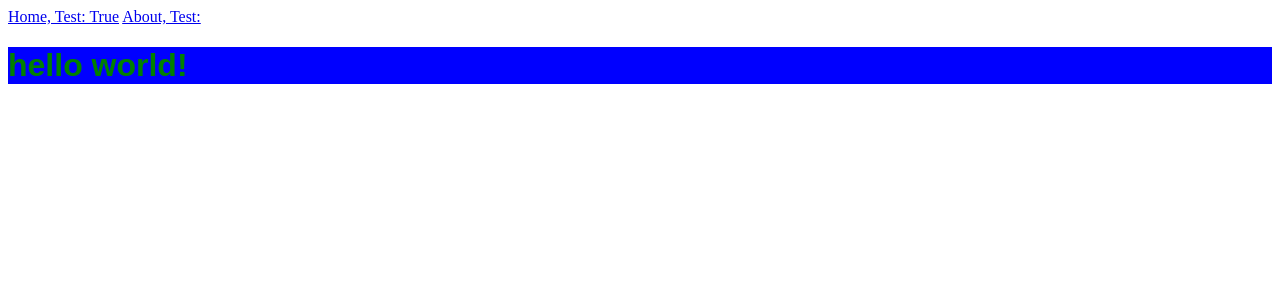
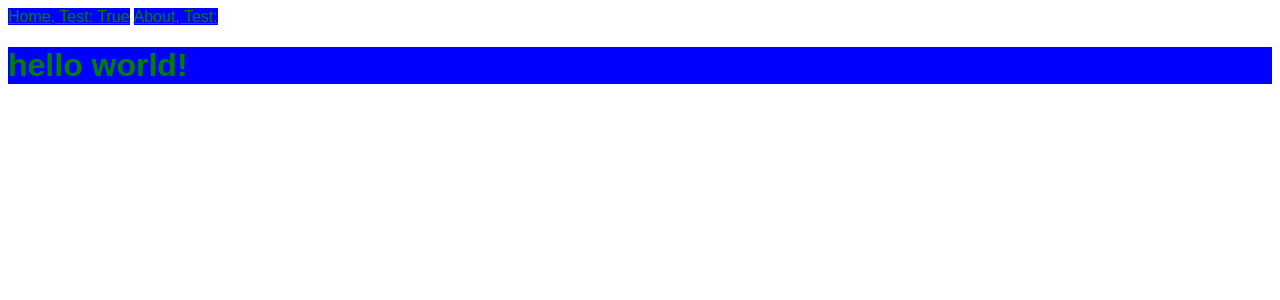
Before and after one commit to AmandaWetter/A001, a Jekyll site: the page built from index.html, in a window 1280 px wide. Shown: the top 300 px of the page. Built offline with Jekyll 4.4.1, drawn with Linux system fonts in a browser that asks for light colours.

Commit message:
Update navigation.html

```diff
--- a/_includes/navigation.html
+++ b/_includes/navigation.html
@@ -1,5 +1,5 @@
 <nav>
   {% for item in site.data.navigation %}
-    <a href="{{ item.link }}" {% if page.url == item.link %}class="current"{% endif %}>{{ item.name }}, Test: {% if page.url == item.link_txt %}True{% endif %}</a>
+    <a href="{{ item.link }}" class="current">{{ item.name }}, Test: {% if page.url == item.link_txt %}True{% endif %}</a>
   {% endfor %}
 </nav>
```
